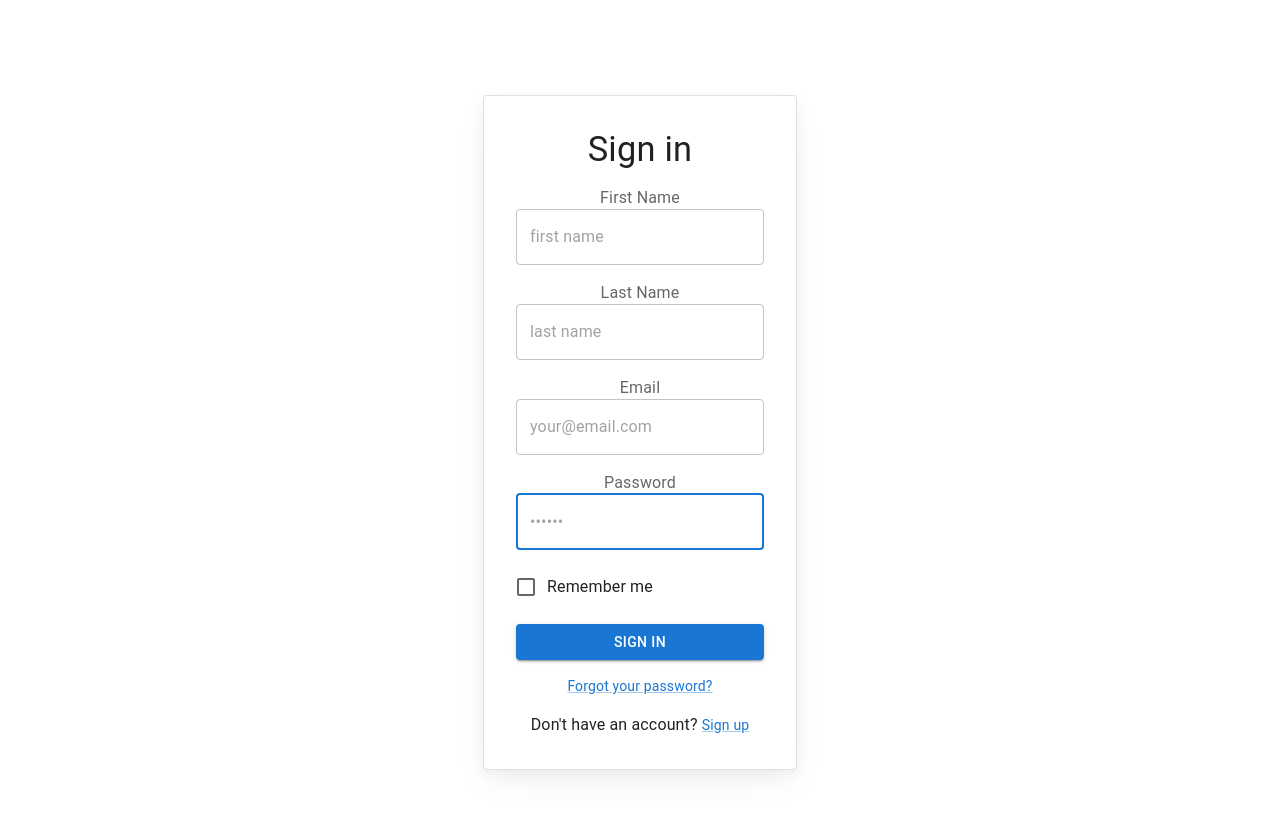
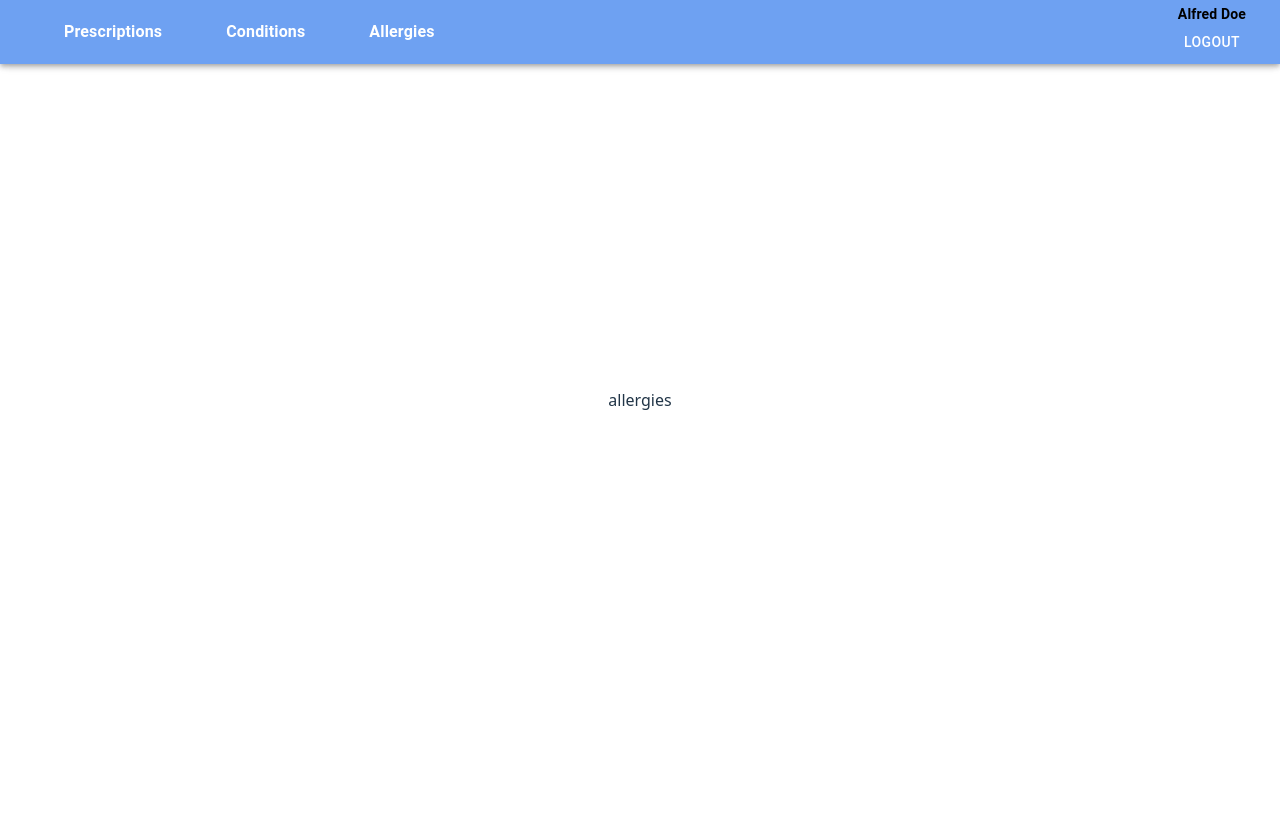
Before and after one commit to sgtanvi/commure, a React (Vite) app in the folder frontend/: page /allergies in a window 1280 px wide. Before the commit this address led to /loginsignup. Shown: the top 814 px of the page. Built offline with nearby package versions, Linux system fonts and the light colour scheme.

Commit message:
Fixing frontend to pull up prescription data and interfaces

```diff
--- a/frontend/src/App.tsx
+++ b/frontend/src/App.tsx
@@ -3,109 +3,79 @@ import { BrowserRouter, Routes, Route } from 'react-router-dom'
 import { Toaster } from 'react-hot-toast'
 import './App.css'
 import { AppHeader } from './components/organisms/app-header'
-import SignIn from './components/organisms/sign-in'
 import { useEffect, useState } from 'react'
-import AllergiesPage from './components/organisms/allergies'
-import ConditionsPage from './components/organisms/conditions'
-import PrescriptionForm from './components/organisms/prescription-form'
-export interface User {
-  firstname: string
-  lastname: string
-  email: string
-  password: string
-  conditions: string[]
-  allergies: string[]
-  family_members: string[]
-  documents: PrescriptionDocument
-}
+import LandingPage from './components/pages/LandingPage'
 
 export interface Prescription {
-  pres_name: string
-  pres_strength: string
-  refills: number
-  date_prescribed: string
-  active: boolean
+  pres_name: string;
+  pres_strength: string;
+  refills: number;
+  date_prescribed: string;
+  active: boolean;
 }
 
 export interface PrescriptionDocument {
-  user_id: string
-  prescriptions: Prescription[]
-  date_uploaded: string
+  user_id: string;
+  prescriptions: Prescription[];
+  date_uploaded: string;
+}
+
+export interface User {
+  firstname: string;
+  lastname: string;
+  email: string;
+  password: string;
+  conditions: string[];
+  allergies: string[];
+  family_members: string[];
+  documents: PrescriptionDocument[];  // <-- now allows objects
 }
 
 function App() {
-
-      {/**
-      class UserData(BaseModel):
-    user_id: str | None = None
-    first_name: str
-    last_name: str
-    email: str
-    password: str
-    conditions: List[str] = []
-    allergies: List[str] = []
-    family_members: Optional[List[str]] = []
-    #_id of the prescription document
-    documents: str | None = None
+  const [user, setUser] = useState<User | null>(null)
 
 
+  useEffect(() => {
+    setUser({
+      firstname: 'Alfred',
+      lastname: 'Doe',
+      email: 'jane@example.com',
+      password: 'abc123',
+      conditions: ['hypertension'],
+      allergies: ['penicillin'],
+      family_members: ['dad456', 'mom789'],
+      documents: [
+        {
+          user_id: 'jane123',
+          prescriptions: [],
+          date_uploaded: new Date().toISOString(),
+        }
+      ],
+    })
 
-    class Prescription(BaseModel):
-    pres_name: str
-    pres_strength: str
-    refills: int
-    date_prescribed: str
-    active: bool
 
-class PrescriptionDocument(BaseModel):
-    user_id: str
-    prescriptions: List[Prescription]
-    date_uploaded: datetime
- */}
+  }, [])
 
-  const [user, setUser] = useState<User | null>(() => {
-    const savedUser = localStorage.getItem('user');
-    return savedUser ? JSON.parse(savedUser) : null;
-  });
-
-  const [userId, setUserId] = useState<string | null>(() => {
-    return localStorage.getItem('userId');
-  });
-
-  useEffect(() => {
-    console.log('user changed', user);
-    if (user) {
-      localStorage.setItem('user', JSON.stringify(user));
-    } else {
-      localStorage.removeItem('user');
-    }
-  }, [user]);
-
-  useEffect(() => {
-    if (userId) {
-      localStorage.setItem('userId', userId);
-    } else {
-      localStorage.removeItem('userId');
-    }
-  }, [userId]);
 
   return (
     <HelmetProvider>
       <BrowserRouter>
         <Toaster />
-        <div className='flex flex-col w-full min-h-screen'>
+        <div className="flex flex-col w-full min-h-screen">
           <Routes>
-            <Route path='/' element = {<AppHeader user={user} setUser={setUser} />}>
-              <Route index element={<PrescriptionForm user={user} setUser={setUser} />} />
-              <Route path = "/conditions" element = {<ConditionsPage user={user} />}/>
-              <Route path = "/allergies" element = {<AllergiesPage user={user} />}/>
+            <Route
+              path="/"
+              element={<AppHeader user={user} setUser={setUser} />}
+            >
+              <Route index element={<LandingPage user={user} />} />
+              <Route path="/conditions" element={<div>conditions</div>} />
+              <Route path="/allergies" element={<div>allergies</div>} />
             </Route>
-            <Route path='/loginsignup' element={<SignIn setUser={setUser} setUserId={setUserId} />} />
           </Routes>
         </div>
       </BrowserRouter>
     </HelmetProvider>
-  );
+  )
 }
 
 export default App
--- a/frontend/src/components/organisms/prescription-form.tsx
+++ b/frontend/src/components/organisms/prescription-form.tsx
@@ -1,4 +1,4 @@
-import React, { useEffect, useState } from 'react';
+import React, { useState } from 'react';
 import {
   Box,
   Button,
@@ -10,38 +10,25 @@ import {
   FormControlLabel,
   Checkbox
 } from '@mui/material';
-import { User } from '../../App';
-import { useNavigate } from 'react-router-dom';
-import { Prescription } from '../../App';
+
+interface Prescription {
+  name: string;
+  pres_strength: string;
+  refills: number;
+  date_prescribed: string;
+  active: boolean;
+}
+
 const defaultPrescription: Prescription = {
-  pres_name: "",
-  pres_strength: "",
+  name: '',
+  pres_strength: '',
   refills: 0,
-  date_prescribed: "",
-  active: false
+  date_prescribed: '',
+  active: true
 };
 
-interface PrescriptionProps {
-  user: User | null,
-  setUser: (user: User) => void
-}
-
-export default function PrescriptionForm({ user, setUser }: PrescriptionProps) {
+export default function PrescriptionForm() {
   const [formData, setFormData] = useState<Prescription>(defaultPrescription);
-  const [prescriptions, setPrescriptions] = useState<Prescription[]>([]);
-
-  const [response, setResponse] = useState<string>(" ehllo");
-
-
-  const navigate = useNavigate();
-  useEffect(() => {
-      console.log('in prescription form');
-      if (user === null) {
-          console.log('navigating to login/signup');
-          navigate("/loginsignup");
-      }
-      setPrescriptions(user?.documents.prescriptions || []);
-  }, [user]);
 
   const handleChange = (e: React.ChangeEvent<HTMLInputElement>) => {
     const { name, value, type, checked } = e.target;
@@ -55,15 +42,9 @@ export default function PrescriptionForm({ user, setUser }: PrescriptionProps) {
     e.preventDefault();
     console.log('Submitted Prescription:', formData);
     // TODO: send data to backend or store in parent component
-    if (user) {
-      user.documents.prescriptions.push(formData);
-      setUser(user);
-    }
-    setPrescriptions([...prescriptions, formData]);
   };
 
   return (
-    <div className='flex flex-row w-full min-h-screen p-4 bg-gradient-to-b from-white to-gray-100'>
     <Box className="flex flex-col w-full min-h-screen p-4 bg-gradient-to-b from-white to-gray-100">
       <Card sx={{ maxWidth: 500, mx: 'auto', p: 3 }}>
         <CardContent>
@@ -73,8 +54,8 @@ export default function PrescriptionForm({ user, setUser }: PrescriptionProps) {
           <Box component="form" onSubmit={handleSubmit} sx={{ display: 'flex', flexDirection: 'column', gap: 2 }}>
             <TextField
               label="Medication Name"
-              name="pres_name"
-              value={formData.pres_name}
+              name="name"
+              value={formData.name}
               onChange={handleChange}
               required
             />
@@ -118,25 +99,6 @@ export default function PrescriptionForm({ user, setUser }: PrescriptionProps) {
           </Box>
         </CardContent>
       </Card>
-      <Stack direction="column" justifyContent="space-between" alignItems="center" mb={2}>
-        <Typography variant="h5" gutterBottom>Prescriptions</Typography>
-        <ul className='overflow-y-auto h-full'>
-          {prescriptions.map((prescription) => (
-            <li key={prescription.pres_name}>{prescription.pres_name} {prescription.pres_strength} {prescription.refills} {prescription.date_prescribed} {prescription.active ? "Active" : "Inactive"}</li>
-          ))}
-        </ul>
-      </Stack>
     </Box>
-    <div className='border-red-500'>
-    <Button>
-      Query Medication
-    </Button>
-    <div
-      dangerouslySetInnerHTML={{ __html: response }}
-    >
-
-    </div>
-    </div>
-    </div>
   );
 }
--- a/frontend/src/components/organisms/sign-in.tsx
+++ b/frontend/src/components/organisms/sign-in.tsx
@@ -91,7 +91,8 @@ const Card = styled(MuiCard)(({ theme }) => ({
         }
 
         const data = new FormData(event.currentTarget);
-        const newUser = {
+
+        const newUser: User = {
           email: data.get('email') as string,
           password: data.get('password') as string,
           firstname: data.get('firstname') as string,
@@ -99,20 +100,24 @@ const Card = styled(MuiCard)(({ theme }) => ({
           conditions: [],
           allergies: [],
           family_members: [],
-            documents: {
-                user_id: "",
+          documents: [
+            {
+              user_id: "", // Can be updated after registration
               prescriptions: [],
-                date_uploaded: "",
-            },
+              date_uploaded: new Date().toISOString(), // Use current time
             }
+          ],
+        };
 
         console.log(newUser);
         setUser(newUser);
 
-        //TODO: get user id from backend
+        // TODO: Get user ID from backend if needed
         setUserId("123");
+
         navigate('/');
       };
+
 
     const validateInputs = () => {
         const email = document.getElementById('email') as HTMLInputElement;
--- a/frontend/src/components/pages/LandingPage.tsx
+++ b/frontend/src/components/pages/LandingPage.tsx
@@ -5,6 +5,11 @@ import {
   Box,
   CircularProgress,
 } from '@mui/material'
+import {User} from "../../App"
+
+interface LandingPageProps {
+  user: User | null
+}
 
 interface Prescription {
   pres_name: string
@@ -14,7 +19,7 @@ interface Prescription {
   date_uploaded: string
 }
 
-export default function LandingPage() {
+export default function LandingPage({ user }: LandingPageProps) {
   const [prescriptions, setPrescriptions] = useState<Prescription[]>([])
   const [summaries, setSummaries] = useState<string>('')
   const [loading, setLoading] = useState(true)
@@ -23,7 +28,7 @@ export default function LandingPage() {
   useEffect(() => {
     const fetchData = async () => {
       try {
-        const res = await axios.get('http://localhost:4000/prescriptions/abc')
+        const res = await axios.get('http://localhost:8000/prescriptions/abc')
         const active = res.data.active_prescriptions || []
         setPrescriptions(active)
 
@@ -36,18 +41,18 @@ export default function LandingPage() {
           const payload = {
             medications: medDefs,
             profile: {
-              firstName: 'Test',
-              lastName: 'User',
-              email: 'test@example.com',
-              password: '1234',
-              age: 30,
+              firstName: 'Jane',
+              lastName: 'Doe',
+              email: 'jane@example.com',
+              password: 'abc123',
+              age: 65,
               conditions: [],
               allergies: [],
               prescriptions: [],
             },
           }
 
-          const geminiRes = await axios.post('http://localhost:4000/generate_plan', payload)
+          const geminiRes = await axios.post('http://localhost:8000/generate_plan', payload)
           setSummaries(geminiRes.data.html || '')
         }
       } catch (err) {
@@ -64,6 +69,9 @@ export default function LandingPage() {
   return (
     <Box sx={{ p: 4, backgroundColor: '#121212', minHeight: '100vh', color: '#fff' }}>
       <Typography variant="h4" align="center" gutterBottom>
+        Welcome {user?.firstname}
+      </Typography>
+      <Typography variant="h6" align="center" gutterBottom>
         Your Active Prescriptions
       </Typography>
 
@@ -96,7 +104,6 @@ export default function LandingPage() {
                 borderRadius: 2,
                 p: 2,
                 boxShadow: 3,
-                overflow: 'hidden',
               }}
             >
               <Typography variant="h6" gutterBottom>
@@ -108,28 +115,26 @@ export default function LandingPage() {
               <Typography variant="caption" color="gray">
                 Uploaded: {new Date(prescription.date_uploaded).toLocaleDateString()}
               </Typography>
-
-              {/* Gemini summary shown on hover */}
-
             </Box>
           ))}
         </Box>
       )}
+
       {summaries && (
         <Box
           sx={{
-                    mt: 2,
-                    maxHeight: '200px',
-                    overflowY: 'auto',
-                    backgroundColor: '#2a2a2a',
-                    p: 1,
-                    borderRadius: 1,
-                    fontSize: '0.85rem',
+            mt: 4,
+            px: 2,
+            py: 3,
+            backgroundColor: '#181818',
+            borderRadius: 2,
+            color: '#eee',
+            fontSize: '1rem',
+            lineHeight: 1.7,
           }}
           dangerouslySetInnerHTML={{ __html: summaries }}
         />
       )}
     </Box>
-
   )
 }
```
Lines whose indentation alone changed are shown as unchanged.
